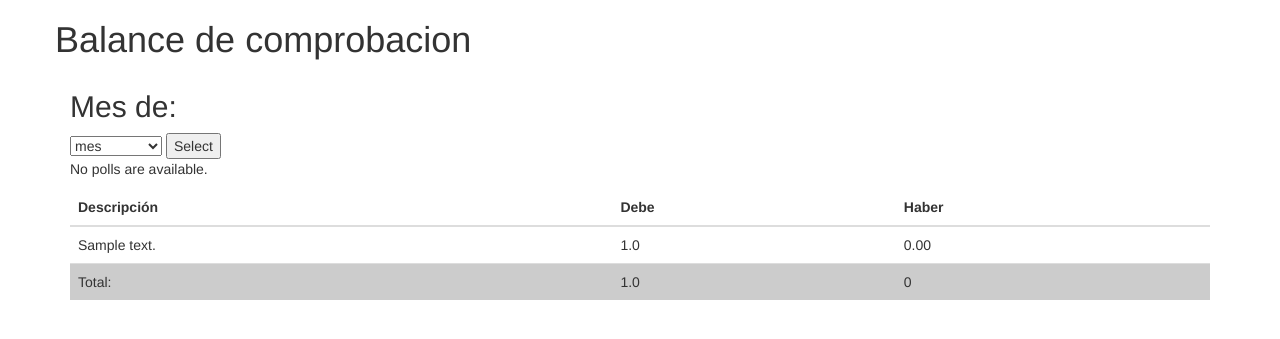
After one commit to justhineT/Autoria, a Django app: page /comprobacion/ in a window 1280 px wide. The commit adds this page. Shown: the top 339 px of the page. Run offline with Django 3.2, Linux system fonts and the light colour scheme; tables that the repository leaves empty hold one stand-in row (values such as "Sample post"); some libraries are stand-ins or nearby versions.

Commit message:
balance de comprobacion

```diff
--- a/balances/admin.py
+++ b/balances/admin.py
@@ -3,6 +3,8 @@ from django.contrib import admin
 # Register your models here.
 from .models import Cuenta
 from .models import Asiento
+from .models import tipocuenta
 
 admin.site.register(Cuenta)
 admin.site.register(Asiento)
+admin.site.register(tipocuenta)
--- a/balances/models.py
+++ b/balances/models.py
@@ -101,6 +101,14 @@ class Comprobacion(models.Model):
         managed = False
         db_table = 'comprobacion'
 
+class tipocuenta(models.Model):
+    def __str__(self):
+        return self.descripcion
+    id = models.IntegerField(db_column='ID', primary_key=True)  # Field name made lowercase.
+    descripcion = models.CharField(db_column='DESCRIPCION', max_length=25, blank=True, null=True)  # Field name made lowercase.
+    class Meta:
+        managed = False
+        db_table = 'tipocuenta'
 
 class Cuenta(models.Model):
     def __str__(self):
@@ -108,7 +116,7 @@ class Cuenta(models.Model):
     codigo = models.IntegerField(db_column='CODIGO', primary_key=True)  # Field name made lowercase.
     descripcion = models.CharField(db_column='DESCRIPCION', max_length=25, blank=True, null=True)  # Field name made lowercase.
     saldo = models.FloatField(db_column='SALDO', blank=True, null=True)  # Field name made lowercase.
-
+    tipocuenta = models.ForeignKey('tipoCuenta', models.DO_NOTHING, db_column='TIPOCUENTA', blank=True, null=True)
     class Meta:
         managed = False
         db_table = 'cuenta'
--- a/balances/static/css/blog.css
+++ b/balances/static/css/blog.css
@@ -1,3 +1,7 @@
 tfoot{
   background-color: #ccc;
 }
+.comprobacion-header{
+  display: flex;
+  flex-direction: row;
+}
--- /dev/null
+++ b/balances/templates/balances/comprobacion.html
@@ -0,0 +1,75 @@
+{% load staticfiles %}
+<!DOCTYPE html>
+<html>
+    <head>
+         <link rel="stylesheet" href="{% static 'css/bootstrap.css' %}">
+         <link rel="stylesheet" href="{% static 'css/blog.css' %}">
+        <script src="{% static 'js/bootstrap.js' %} type='text/javascript'"></script>
+    </head>
+    <body>
+        <div class="container">
+            <div class="row">
+                <h1>Balance de comprobacion</h1>
+            </div>
+            <div class="row">
+               <div class="container">
+                    <h2>Mes de:</h2>
+                    <form action="seleccionado" method="post">
+                      <select>
+                        <option selected="selected" disabled>mes</option>
+                        {% if meses %}
+                         {% for meses in meses %}
+                           <option value="volvo">{{meses}}</option>
+                        {% endfor %}
+                         {% else %}
+                             <option value="none">none</option>
+                        {% endif %}
+                      </select>
+                      <input type="submit" value="Select">
+                    </form>
+                  <table class="table table-hover">
+                    <thead>
+                      <tr>
+                        <th>Descripción</th>
+                        <th>Debe</th>
+                        <th>Haber</th>
+                      </tr>
+                    </thead>
+                    <tbody>
+                     {% if activo %}
+                      {% for activo in activo %}
+                        <tr>
+                          <td>{{ activo.descripcion }}</td>
+                          <td>{{activo.saldo}}</td>
+                          <td>0.00</td>
+                        </tr>
+                     {% endfor %}
+                      {% else %}
+                          <p>No polls are available.</p>
+                     {% endif %}
+                     {% if pasivo %}
+                      {% for pasivo in pasivo %}
+                        <tr>
+                          <td>{{ pasivo.descripcion }}</td>
+                          <td>0.00</td>
+                          <td>{{pasivo.saldo}}</td>
+
+                        </tr>
+                     {% endfor %}
+                      {% else %}
+                          <p>No polls are available.</p>
+                     {% endif %}
+                    </tbody>
+                    <tfoot>
+                      <tr>
+                        <td>Total:</td>
+                        <td>{{totalactivo}}</td>
+                        <td>{{totalpasivo}}</td>
+                      </tr>
+                    </tfoot>
+                  </table>
+                </div>
+            </div>
+        </div>
+    </body>
+</html>
--- a/balances/urls.py
+++ b/balances/urls.py
@@ -5,4 +5,5 @@ from . import views
 urlpatterns = [
     url(r'^cuentas/$', views.index, name='index'),
     url(r'^asiento/$', views.asiento, name='asiento'),
+    url(r'^comprobacion/$', views.comprobacion, name='comprobacion'),
 ]
--- a/balances/views.py
+++ b/balances/views.py
@@ -43,17 +43,25 @@ def asiento(request):
     }
     return HttpResponse(template.render(context))
 
-def cambioSaldo(request):
-    asiento = Asiento.objects.all().get(id=1)
-    asiento.ctadebito.saldo = F("saldo") - asiento.total
-    asiento.ctacredito.saldo = F("saldo") + asiento.total
-    asiento.ctadebito.save(update_fields=["saldo"])
-    asiento.ctacredito.save(update_fields=["saldo"])
+def comprobacion(request):
+    activo = Cuenta.objects.all().filter(tipocuenta='1')
+    totalActivo = list( Cuenta.objects.all().filter(tipocuenta='1'))
+    totalactivo=0
+    for totalActivo in totalActivo:
+        totalactivo = totalactivo + totalActivo.saldo
 
-    template = loader.get_template("balances/index.html")
-    #contexto = Context({'cuenta':cuenta})
+    pasivo = Cuenta.objects.all().exclude(tipocuenta='1')
+    totalPasivo = list( Cuenta.objects.all().exclude(tipocuenta='1'))
+    totalpasivo=0
+    for totalPasivo in totalPasivo:
+        totalpasivo = totalpasivo + totalPasivo.saldo
+    meses = ['enero','febrero','marzo','abril','mayo','junio','julio','agosto','septiembre','octubre','noviembre', 'diciembre']
+    template = loader.get_template("balances/comprobacion.html")
     context = {
-        'cuenta': cuenta,
-
+        'activo': activo,
+        'pasivo': pasivo,
+        'meses': meses,
+        'totalactivo': totalactivo,
+        'totalpasivo': totalpasivo
     }
     return HttpResponse(template.render(context))
```
Also changed, not shown: 4 other files.
